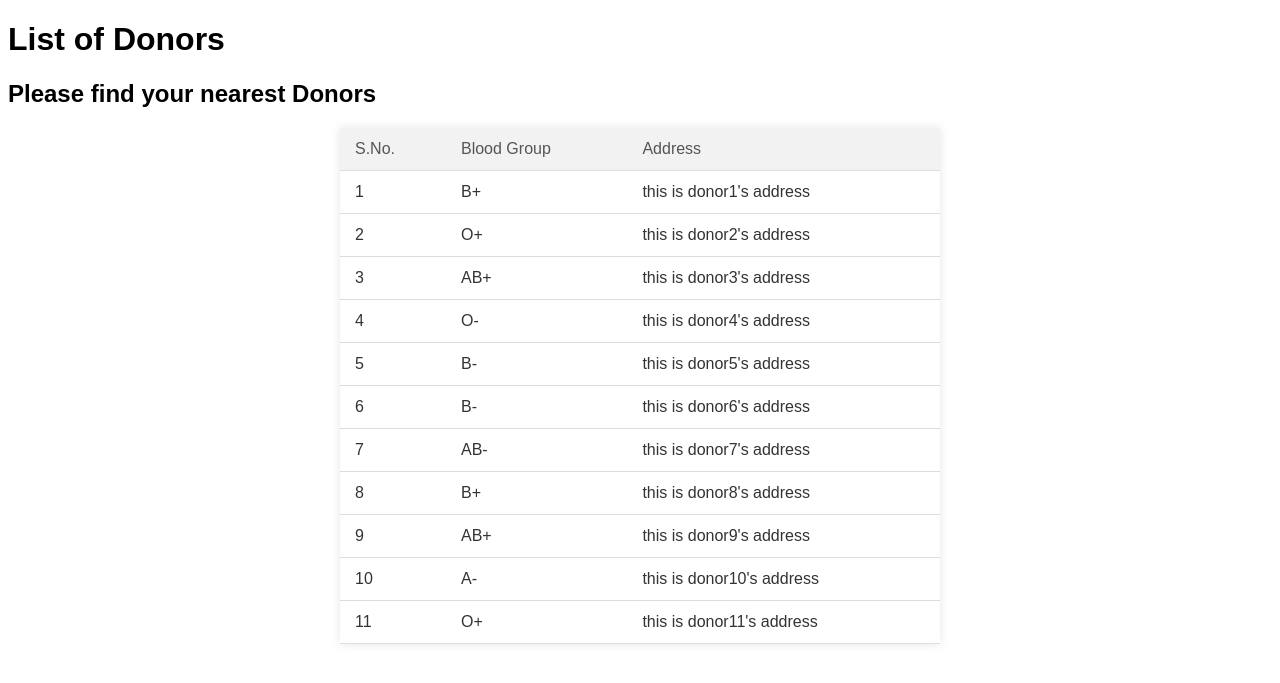
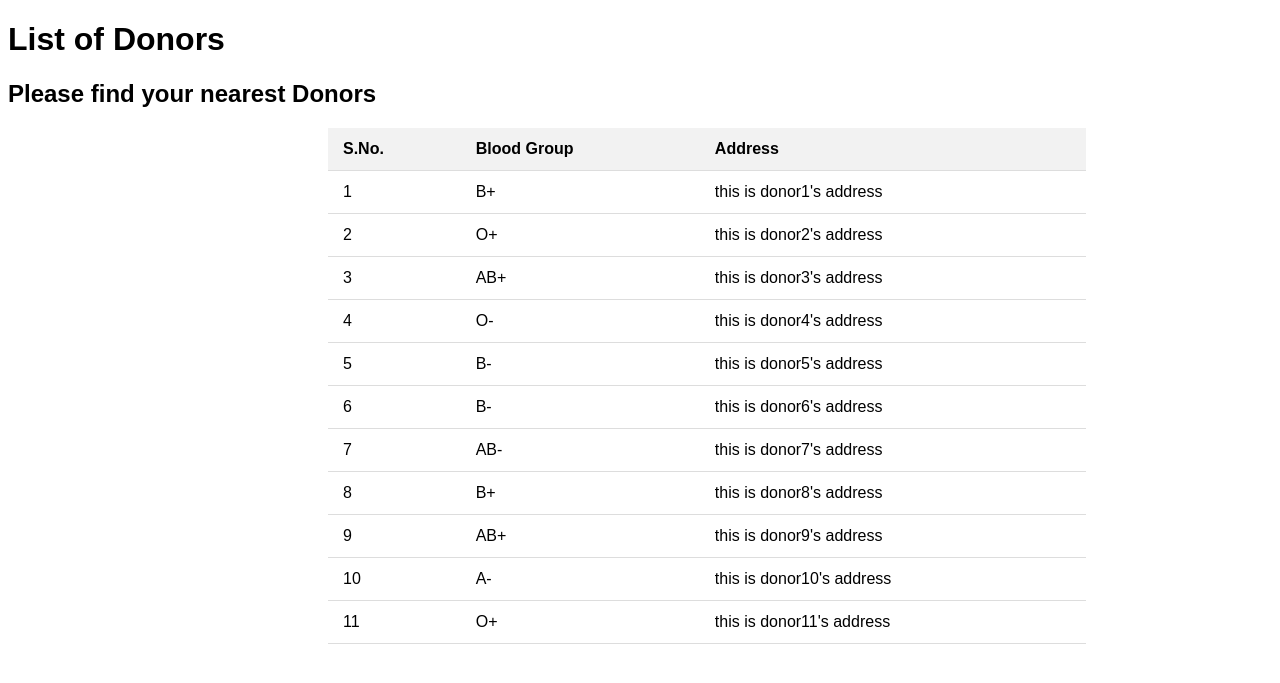
Before and after one commit to NimishKr16/BloodLink, a Flask app: page /findDonors in a window 1280 px wide. Shown: the part 76-759 px from the top of the page. Run offline with Flask 3, Linux system fonts and the light colour scheme; data comes from the database, SQL or seed files in the repository; some libraries are stand-ins or nearby versions.

Commit message:
Better CSS

```diff
--- a/static/styles/donor.css
+++ b/static/styles/donor.css
@@ -1,16 +1,23 @@
 body {
     font-family: Arial, sans-serif;
+
 }
 
 .donor-title {
     text-align: center;
     margin-bottom: 20px;
 }
-
-#donor-table {
-    width: 100%;
+#bloodBankTable{
+    width: 60%;
     border-collapse: collapse;
     border-spacing: 0;
+    margin-left: 20rem;
+}
+#donor-table {
+    width: 60%;
+    border-collapse: collapse;
+    border-spacing: 0;
+    margin-left: 20rem;
 }
 
 th, td {
--- a/templates/base.html
+++ b/templates/base.html
@@ -5,14 +5,18 @@
     <meta name="viewport" content="width=device-width, initial-scale=1.0" />
     <title>{% block title %} Home-BloodLink {% endblock %}</title>
   </head>
-
   <link rel="stylesheet" href="../static/styles/base.css"/>
   <link rel="stylesheet" href="https://cdnjs.cloudflare.com/ajax/libs/font-awesome/6.0.0-beta3/css/all.min.css" integrity="sha384-+RD0PXT0fJs33E83eoZx3d0A2eJftGqS9JlUUY3kK4hTPhDFwWI4byoi2EKPDm/J" crossorigin="anonymous">
   <link rel="stylesheet" href="../static/styles/home.css">
-  <link rel="stylesheet" href="../static/styles/profile.css">
-  <link rel="stylesheet" href="../static/styles/donor.css">
-  <link rel="stylesheet" href="../static/styles/donationform.css">
-  <link rel="stylesheet" href="../static/styles/postform.css">
+  {% block css %}
+  {% endblock %}
+  <!-- <link rel="stylesheet" href="../static/styles/base.css"/>
+  <link rel="stylesheet" href="https://cdnjs.cloudflare.com/ajax/libs/font-awesome/6.0.0-beta3/css/all.min.css" integrity="sha384-+RD0PXT0fJs33E83eoZx3d0A2eJftGqS9JlUUY3kK4hTPhDFwWI4byoi2EKPDm/J" crossorigin="anonymous"> -->
+  <!-- <link rel="stylesheet" href="../static/styles/home.css"> -->
+  <!-- <link rel="stylesheet" href="../static/styles/profile.css"> -->
+  <!-- <link rel="stylesheet" href="../static/styles/donor.css"> -->
+  <!-- <link rel="stylesheet" href="../static/styles/donationform.css"> -->
+  <!-- <link rel="stylesheet" href="../static/styles/postform.css"> -->
   <!-- ? <link rel="stylesheet" href="../static/styles/admin_dash.css"> -->
 
   <!-- ! NAVBAR -->
--- a/templates/donate.html
+++ b/templates/donate.html
@@ -3,6 +3,11 @@
 {% block title %}
     Donate Blood
 {% endblock %}
+
+{% block css %}
+<link rel="stylesheet" href="../static/styles/donor.css">
+{% endblock %}
+
 
 {% block content %}
     <h1 class="bloodBank-title">List of Blood Banks</h1>
--- a/templates/donationform.html
+++ b/templates/donationform.html
@@ -2,6 +2,10 @@
 
 {% block title %}
     Book Appointment
+{% endblock %}
+
+{% block css %}
+    <link rel="stylesheet" href="../static/styles/donationform.css">
 {% endblock %}
 
 {% block content %}
--- a/templates/findDonor.html
+++ b/templates/findDonor.html
@@ -2,6 +2,10 @@
 
 {% block title %}
     Find Donors
+{% endblock %}
+
+{% block css %}
+    <link rel="stylesheet" href="../static/styles/donor.css">
 {% endblock %}
 
 {% block content %}
--- a/templates/home.html
+++ b/templates/home.html
@@ -2,6 +2,10 @@
 
 {% block title %}
     Home-BloodLink
+{% endblock %}
+
+{% block css %}
+  <link rel="stylesheet" href="../static/styles/home.css">
 {% endblock %}
 
 {% block content %}
--- a/templates/inventory.html
+++ b/templates/inventory.html
@@ -4,6 +4,7 @@
     Inventory
 {% endblock %}
 
+
 {% block content %}
     <h1>This is the Inventory page!</h1>
     <p>This is the Inventory page!.</p>
--- a/templates/postform.html
+++ b/templates/postform.html
@@ -3,6 +3,12 @@
 {% block title %}
     Donate Blood
 {% endblock %}
+
+
+{% block css %}
+    <link rel="stylesheet" href="../static/styles/postform.css">
+{% endblock %}
+
 
 {% block content %}
 
--- a/templates/profile.html
+++ b/templates/profile.html
@@ -2,6 +2,10 @@
 
 {% block title %}
     Your Profile
+{% endblock %}
+
+{% block css %}
+    <link rel="stylesheet" href="../static/styles/profile.css">
 {% endblock %}
 
 {% block content %}
```
